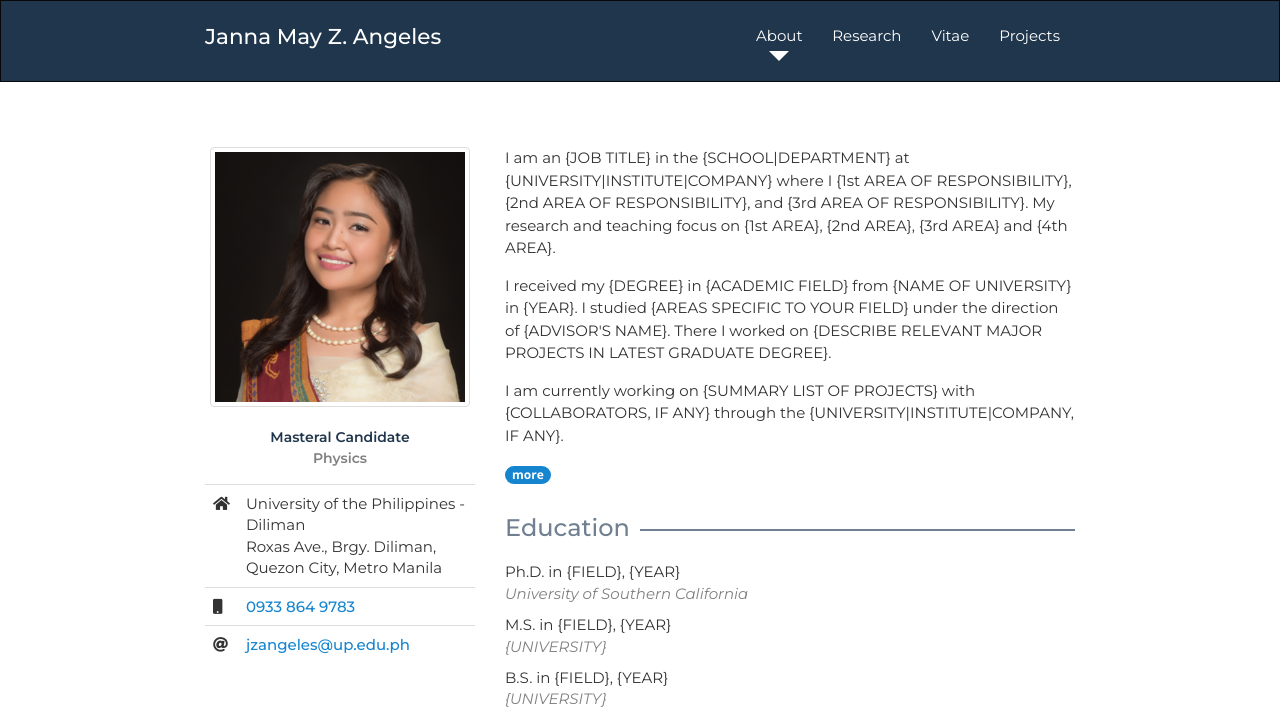
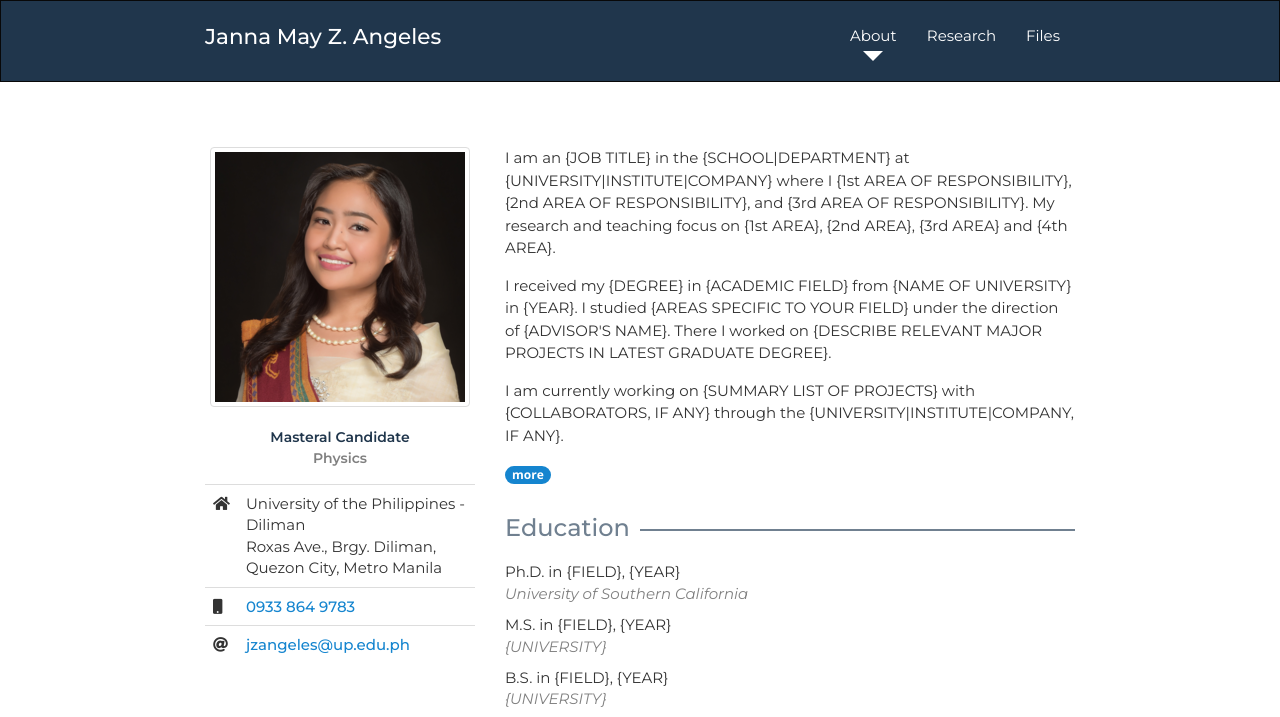
Before and after one commit to randal-sean-harrison/academic-website-template-bs3, a plain HTML site: page index.html in a window 1280 px wide. Shown: the top 717 px of the page. Drawn offline with nearby package versions, Linux system fonts and the light colour scheme; some icons are missing.

Commit message:
removing not needed nav tabs

```diff
--- a/navbar.html
+++ b/navbar.html
@@ -9,9 +9,10 @@
             <ul class="nav navbar-nav navbar-right">
                <li id="about"><a class="montserrat" href="index.html">About</a></li>
                <li id="research"><a class="montserrat" href="research.html">Research</a></li>
-                <!-- <li id="teaching"><a class="montserrat" href="teaching.html">Teaching</a></li> --> <!-- No teaching experience yet, will delete this page -->
-               <li id="vitae"><a class="montserrat" href="vitae.html">Vitae</a></li>
-               <li id="projects"><a class="montserrat" href="projects.html">Projects</a></li>
+                <!-- <li id="teaching"><a class="montserrat" href="teaching.html">Teaching</a></li> --> <!-- No teaching experience yet -->
+				<li id="projects"><a class="montserrat" href="files.html">Files</a></li>
+               <!-- <li id="vitae"><a class="montserrat" href="vitae.html">Vitae</a></li> -->  <!-- Not prepared yet -->
+               <!-- <li id="projects"><a class="montserrat" href="projects.html">Projects</a></li> --> <!-- Nothing to put here -->
             </ul>
          </div><!-- /.navbar-collapse -->
       </div><!-- /.container-fluid -->
```
